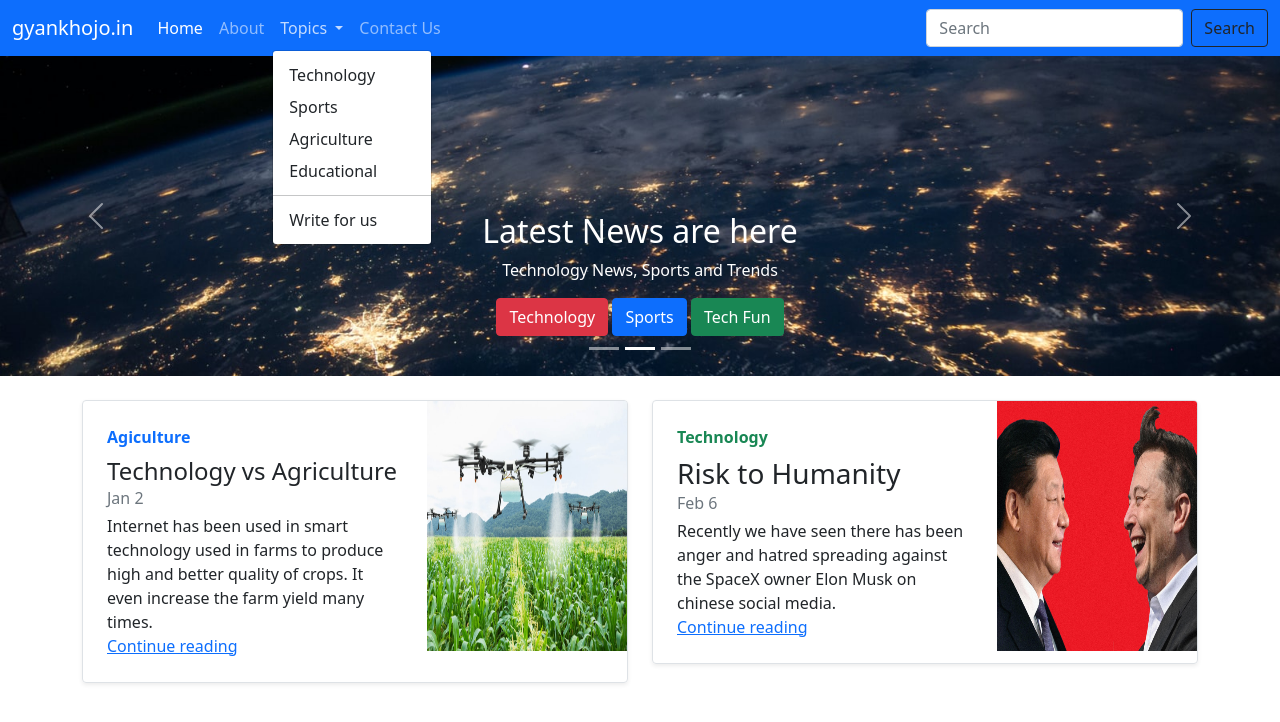
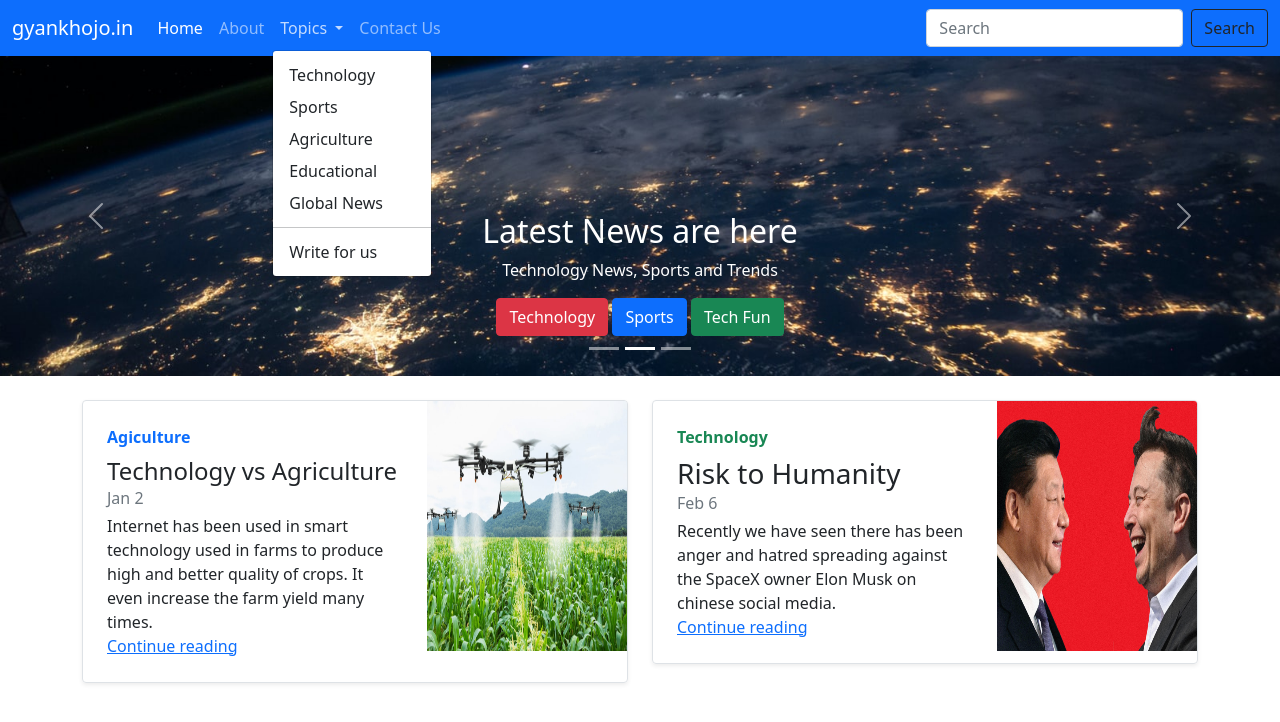
Before and after one commit to RaviKumarNarnolia/gyankhojo.in.github.io, a plain HTML site: page index.html in a window 1280 px wide. Both pictures are taken after a click on the button "Topics". Drawn offline with nearby package versions, Linux system fonts and the light colour scheme.

Commit message:
Update index.html

```diff
--- a/index.html
+++ b/index.html
@@ -39,6 +39,7 @@
               <li><a class="dropdown-item" href="sports.html">Sports</a></li>
               <li><a class="dropdown-item" href="agriculture.html">Agriculture</a></li>
               <li><a class="dropdown-item" href="educational.html">Educational</a></li>
+              <li><a class="dropdown-item" href="educational.html">Global News</a></li>
               <li>
                 <hr class="dropdown-divider">
               </li>
```
